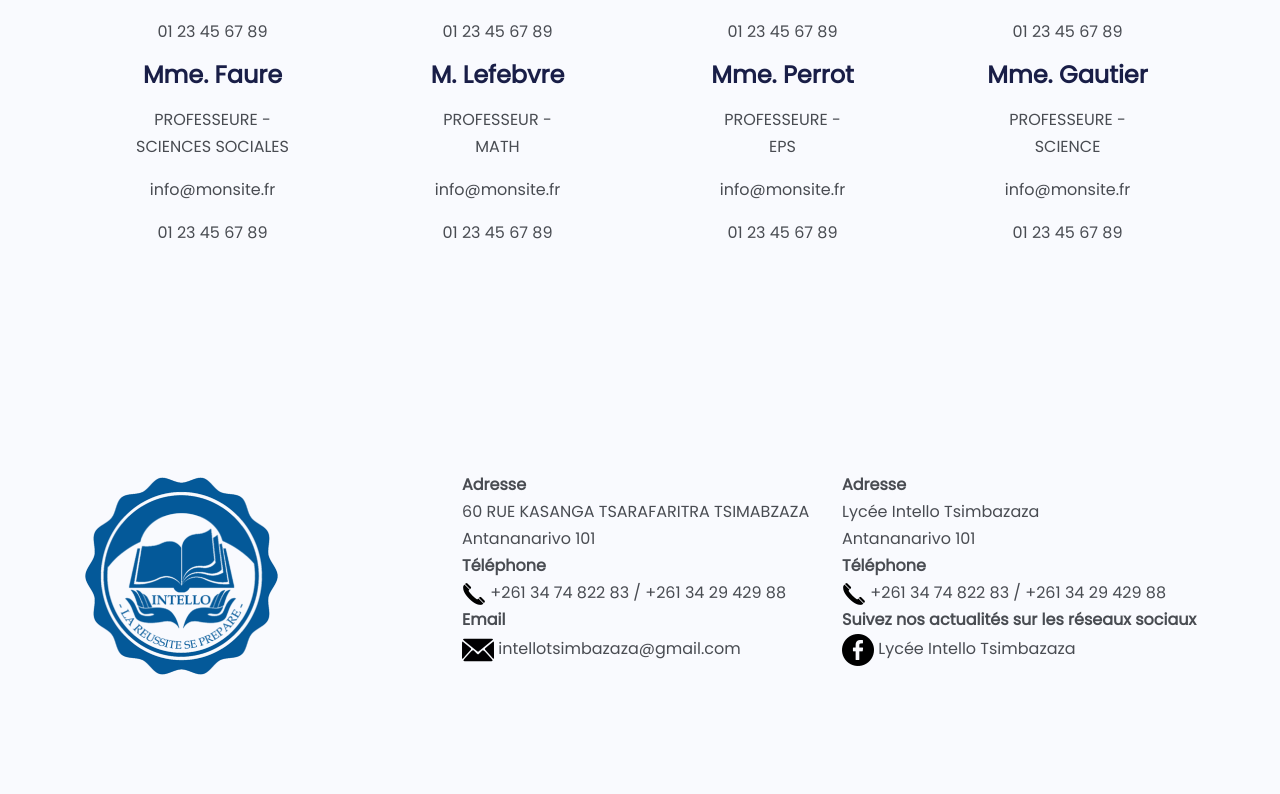
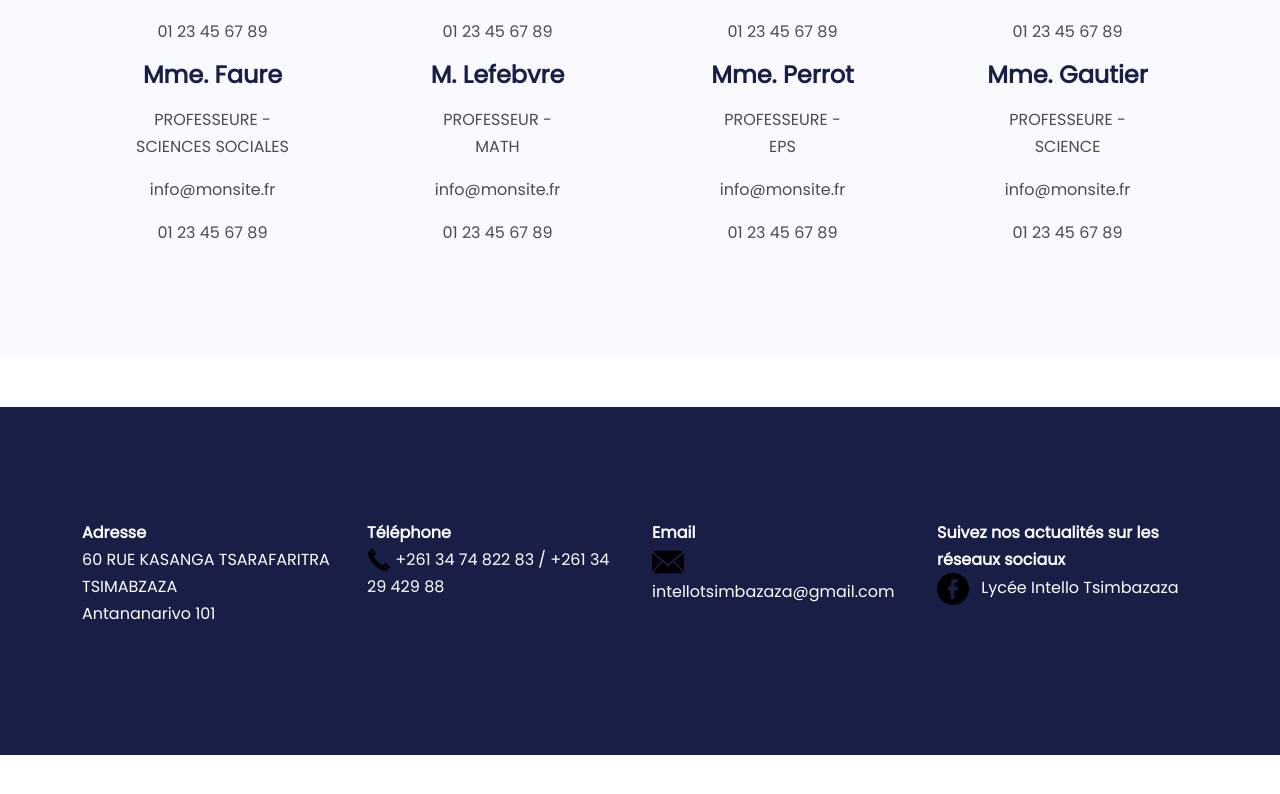
Before and after one commit to Radoniaina24/intello24, a Next.js app: page /about in a window 1280 px wide. Shown: the part 1764-2558 px from the top of the page. After the commit the page ends 2519 px from the top, so only its background shows below. Built offline with nearby package versions, Linux system fonts and the light colour scheme.

Commit message:
add page note found

```diff
--- a/src/app/about/page.js
+++ b/src/app/about/page.js
@@ -1,5 +1,7 @@
 import Introduction from '@/components/About/Introduction';
-
+export const metadata = {
+  title: 'About',
+};
 export default function page() {
   return <Introduction />;
 }
--- a/src/components/Contact/Contact.js
+++ b/src/components/Contact/Contact.js
@@ -93,7 +93,7 @@ function Contact(props) {
                         ? 'border border-danger'
                         : ''
                     }`}
-                    placeholder='Enter phone'
+                    placeholder='phone'
                     name='phone'
                     id='phone'
                     value={values.phone}
@@ -112,7 +112,7 @@ function Contact(props) {
                         ? 'border border-danger'
                         : ''
                     }`}
-                    placeholder='Enter message'
+                    placeholder='message'
                     rows='8'
                     name='message'
                     id='message'
--- a/src/components/Footer/Footer.js
+++ b/src/components/Footer/Footer.js
@@ -1,21 +1,24 @@
 import facebook from '@/images/facebook.png';
 import mail from '@/images/mail.png';
 import telephone from '@/images/telephone.png';
-import logo from '@/images/v3.png';
 import Image from 'next/image';
 function Footer(props) {
   return (
-    <footer className='footer bg-light py-6'>
+    <footer className='footer bg-dark text-white py-6 mt-5'>
       <div className='container'>
-        <div className='row align-items-center text-center text-md-start '>
-          <div className='col-md-4 my-3 d-none d-md-block  text-md-start '>
+        <div className='row  text-center text-md-start '>
+          {/* <div className='col-md-4 my-3 d-none d-md-block  text-md-start '>
             <Image src={logo} alt='logo' />
-          </div>
-          <div className='col-md-4 my-3'>
+          </div> */}
+          <div className='col-md-4 col-lg-3 my-3'>
             <ul className='list-unstyled'>
               <li className='fw-bold'>Adresse</li>
               <li>60 RUE KASANGA TSARAFARITRA TSIMABZAZA</li>
               <li>Antananarivo 101</li>
+            </ul>
+          </div>
+          <div className='col-md-4 col-lg-3 my-3'>
+            <ul className='list-unstyled'>
               <li className='fw-bold'>Téléphone</li>
               <li>
                 <Image
@@ -25,32 +28,32 @@ function Footer(props) {
                 />{' '}
                 +261 34 74 822 83 / +261 34 29 429 88
               </li>
+            </ul>
+          </div>
+          <div className='col-md-4 col-lg-3 my-3'>
+            <ul className='list-unstyled'>
               <li className='fw-bold'>Email</li>
               <li>
-                <Image src={mail} alt='telephone' className='image-fluid' />{' '}
+                <Image
+                  src={mail}
+                  alt='telephone'
+                  className='image-fluid me-2 text-light'
+                />{' '}
                 intellotsimbazaza@gmail.com
               </li>
             </ul>
           </div>
-          <div className='col-md-4 my-3'>
+          <div className='col-md-4 col-lg-3 my-3'>
             <ul className='list-unstyled'>
-              <li className='fw-bold'>Adresse</li>
-              <li>Lycée Intello Tsimbazaza</li>
-              <li>Antananarivo 101</li>
-              <li className='fw-bold'>Téléphone</li>
-              <li>
-                <Image
-                  src={telephone}
-                  alt='telephone'
-                  className='image-fluid'
-                />{' '}
-                +261 34 74 822 83 / +261 34 29 429 88
-              </li>
               <li className='fw-bold'>
                 Suivez nos actualités sur les réseaux sociaux
               </li>
               <li>
-                <Image src={facebook} alt='telephone' className='image-fluid' />{' '}
+                <Image
+                  src={facebook}
+                  alt='telephone'
+                  className='image-fluid me-2'
+                />{' '}
                 Lycée Intello Tsimbazaza
               </li>
             </ul>
--- a/src/components/Navbar/Navbar.jsx
+++ b/src/components/Navbar/Navbar.jsx
@@ -39,7 +39,10 @@ export default function Navbar() {
           <span className='navbar-toggler-icon'></span>
         </button>
         <div className='collapse navbar-collapse' id='navbarNavDropdown'>
-          <ul className='navbar-nav ms-auto text-center'>
+          <ul
+            className='navbar-nav mx-auto text-center'
+            style={{ fontSize: '.9rem', textTransform: 'uppercase' }}
+          >
             <li className='nav-item'>
               <Link className='nav-link' href='/'>
                 Accueil
--- a/src/theme/scss/styles.scss
+++ b/src/theme/scss/styles.scss
@@ -116,3 +116,13 @@
 .roboto {
   font-family: var(--font-roboto);
 }
+
+//button toggler
+.navbar-toggler {
+  border: none;
+  outline: none;
+  &:focus {
+    border: none;
+    outline: none !important;
+  }
+}
```
Also changed, not shown: src/components/NotFound/NotFound.jsx (added, +20 -0 lines), src/utils/mail/mail.js (added).
